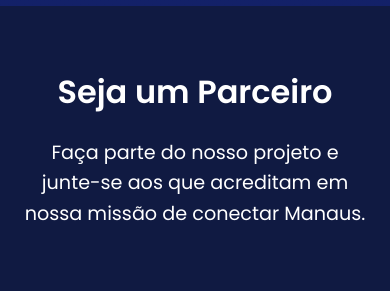
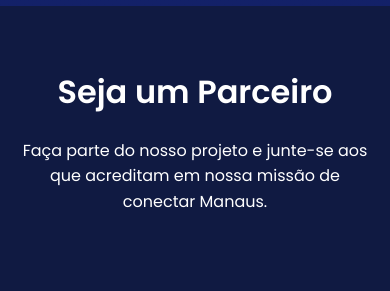
Before and after one commit to HenriMattos/view, a plain HTML site: page index.html in a window 390 px wide. Shown: the part 2760-3051 px from the top of the page. Drawn offline with nearby package versions, Linux system fonts and the light colour scheme; a small style sheet from the web is missing.

Commit message:
Update styles.css

```diff
--- a/styles.css
+++ b/styles.css
@@ -594,7 +594,7 @@ footer p {
         text-align: center;
     }
 
-    #impact p, #about-us p {
+    #impact p, #about-us p, #partners p {
         font-size: 1.2rem;
         text-align: center;
     }
@@ -631,7 +631,7 @@ footer p {
         text-align: center;
     }
 
-    #impact p, #about-us p {
+    #impact p, #about-us p, #partners p {
         font-size: 1rem;
         text-align: center;
     }
@@ -668,7 +668,7 @@ footer p {
         text-align: center;
     }
 
-    #impact p, #about-us p {
+    #impact p, #about-us p, #partners p {
         font-size: 0.9rem;
         text-align: center;
     }
@@ -713,7 +713,7 @@ footer p {
         text-align: center;
     }
 
-    #impact p, #about-us p {
+    #impact p, #about-us p, #partners p {
         font-size: 1rem;
         text-align: center;
     }
@@ -750,7 +750,7 @@ footer p {
         text-align: center;
     }
 
-    #impact p, #about-us p {
+    #impact p, #about-us p, #partners p {
         font-size: 1rem;
         text-align: center;
     }
```
